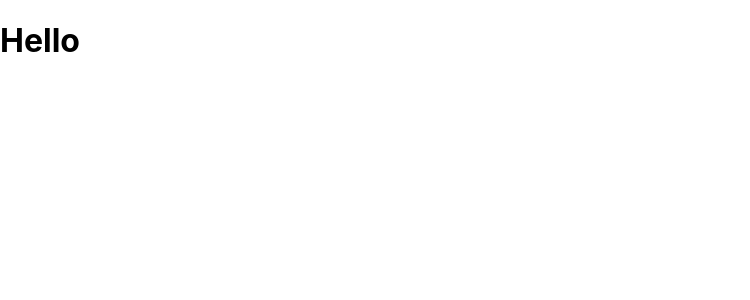
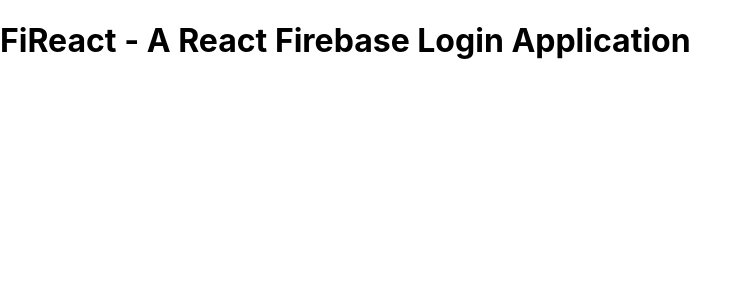
Before and after one commit to Viranchee/v-fireact, a React (Create React App) app: page / in a window 1280 px wide. Shown: the top 300 px of the page, without its empty margins (0-750 px from the left). Built offline with nearby package versions, Linux system fonts and the light colour scheme.

Commit message:
Update Header Text

```diff
--- a/src/Components/Header.js
+++ b/src/Components/Header.js
@@ -4,7 +4,7 @@
     return (
         <header>
             <span>
-                <h1>Hello</h1>
+                <h1>FiReact - A React Firebase Login Application</h1>
             </span>
         </header>
         )
```
